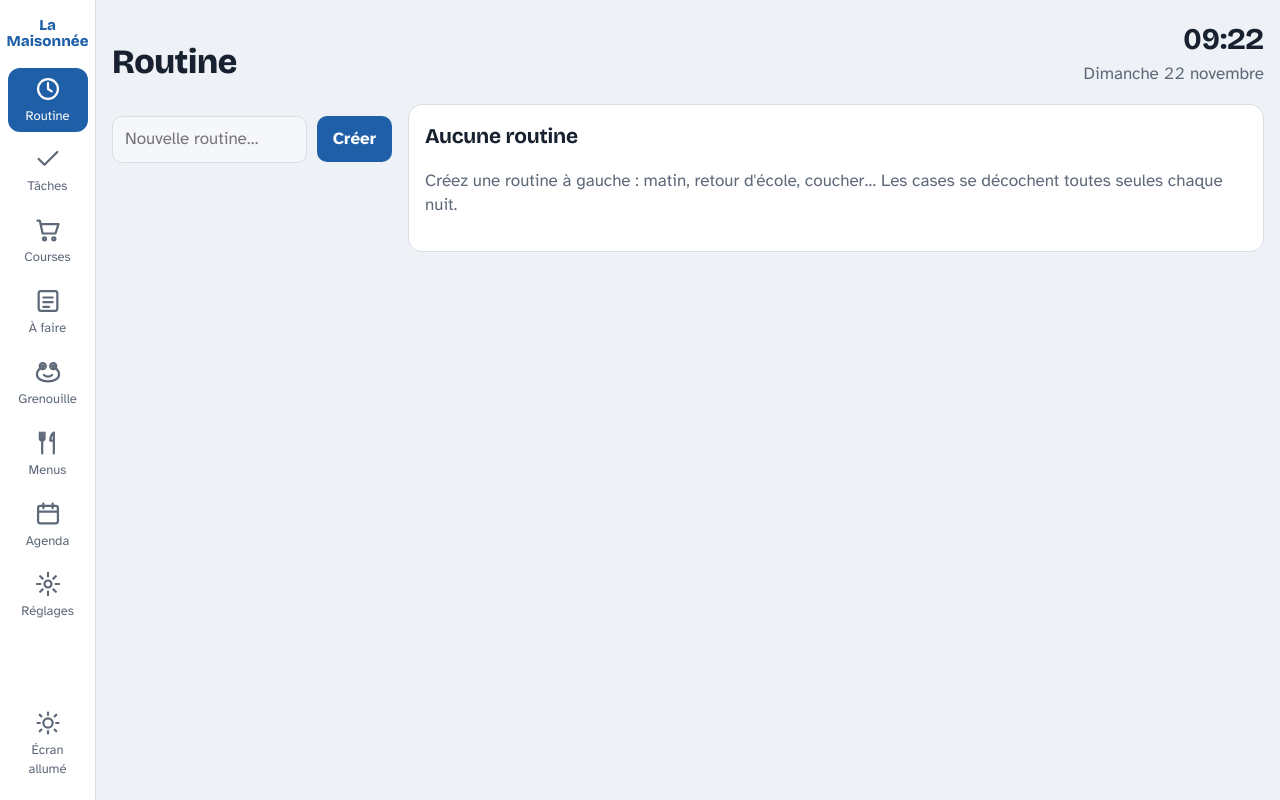
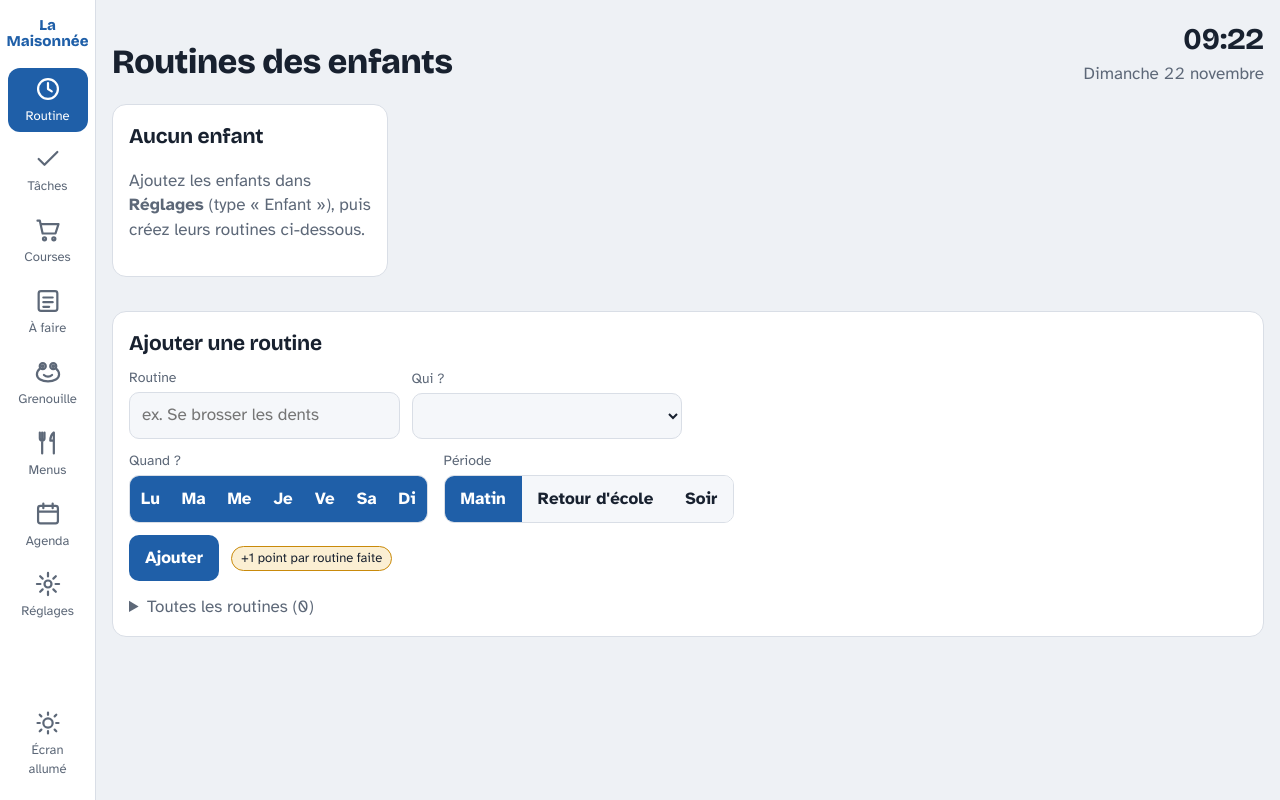
Before and after one commit to charleszogheib-sudo/maisonnee, a plain HTML site: page index.html in a window 1280 px wide. Both pictures are taken after a click on the button "Routine". Drawn offline with nearby package versions, Linux system fonts and the light colour scheme.

Commit message:
Routine : une colonne par enfant, 3 périodes, 1 point par routine
Colonnes des enfants seulement, routines du jour réparties en Matin (6h-12h),
Retour d'école (12h-19h) et Soir (19h-23h), période en cours mise en avant.
Formulaire en bas : routine, qui (ou tous les enfants), jours, période.
Chaque routine cochée ajoute 1 point au même compteur que les tâches.

Co-Authored-By: Claude Opus 5.5 <noreply@anthropic.com>
Claude-Session: https://claude.ai/code/session_01NdktDi25FcNDkekXUYCf6C

```diff
--- a/index.html
+++ b/index.html
@@ -104,6 +104,21 @@ form.add input[type=text]{flex:1 1 220px}
 .board.solo .chore{padding:14px 4px}
 .board.solo .ctitle{font-size:19px}
 .two{display:grid;grid-template-columns:1fr 1fr;gap:16px;align-items:start}
+
+/* Routines */
+.rper{margin-top:12px;border-radius:12px;padding:6px 10px 4px;background:var(--surface-2)}
+.rper h3{font-size:15px;font-weight:700;display:flex;justify-content:space-between;align-items:center;gap:8px;margin:2px 0 2px}
+.rper h3 span{font-weight:500;color:var(--muted);font-size:13px}
+.rper.now{background:var(--surface);outline:2px solid var(--mc)}
+.rper.now h3::after{content:"maintenant";font-size:12px;font-weight:700;color:#fff;background:var(--mc);border-radius:999px;padding:1px 8px;margin-left:auto}
+.rper .chore:first-of-type{border-top:0}
+.rper .empty{padding:4px 2px 8px;font-size:14px}
+.rform{display:grid;grid-template-columns:repeat(auto-fit,minmax(260px,1fr));gap:12px;align-items:end;margin-top:10px}
+.rform label{display:flex;flex-direction:column;gap:4px;font-size:14px;color:var(--muted)}
+.rform label input,.rform label select{color:var(--ink)}
+.seg.days button{padding:10px 11px}
+.rform .full{grid-column:1/-1}
+.seg button{white-space:nowrap}
 
 /* Listes */
 .item{display:flex;align-items:center;gap:12px;padding:8px 2px;border-top:1px solid var(--line)}
@@ -359,15 +374,19 @@ code{font-size:15px;background:var(--surface-2);padding:1px 5px;border-radius:5p
 
     <!-- ROUTINE -->
     <section class="view" id="v-routine">
-      <div class="lists">
-        <div class="lnav">
-          <div id="routNav" class="lnav"></div>
-          <form class="add" id="newRoutForm" style="margin-top:6px">
-            <input type="text" id="newRoutName" placeholder="Nouvelle routine…" required maxlength="40" style="flex:1 1 140px">
-            <button class="btn" type="submit">Créer</button>
-          </form>
-        </div>
-        <div class="card" id="routCard"></div>
+      <div class="board" id="routBoard"></div>
+      <div class="card" style="margin-top:16px">
+        <h2>Ajouter une routine</h2>
+        <form id="routForm" class="rform">
+          <label>Routine<input type="text" id="routTitle" placeholder="ex. Se brosser les dents" required maxlength="60"></label>
+          <label>Qui ?<select id="routWho"></select></label>
+          <div class="row full" style="gap:16px;align-items:end">
+            <div><div class="small muted" style="margin-bottom:4px">Quand ?</div><div class="seg days" id="routDays" role="group" aria-label="Jours"></div></div>
+            <div><div class="small muted" style="margin-bottom:4px">Période</div><div class="seg" id="routPeriod" role="group" aria-label="Période"></div></div>
+          </div>
+          <div class="row full" style="gap:12px"><button class="btn" type="submit">Ajouter</button><span class="chip gold">+1 point par routine faite</span></div>
+        </form>
+        <details style="margin-top:14px"><summary class="muted">Toutes les routines (<span id="routCount">0</span>)</summary><div id="routAll" style="margin-top:8px"></div></details>
       </div>
     </section>
 
@@ -485,8 +504,8 @@ code{font-size:15px;background:var(--surface-2);padding:1px 5px;border-radius:5p
 (function(){
 
 const COLORS = ["#3A7BD5","#D9544D","#2E9E6A","#9B59B6","#9C8AD8","#E08A1E","#1FA2A8","#C2477F","#6B7A8F"];   // #9C8AD8 = violet lavande
-const COLLS = ["members","chores","completions","rewards","shopping","todos","events","lists","menus","frog","routines"];
-const S = {members:[],chores:[],completions:[],rewards:[],shopping:[],todos:[],events:[],lists:[],menus:[],frog:[],routines:[]};
+const COLLS = ["members","chores","completions","rewards","shopping","todos","events","lists","menus","frog","kidRoutines"];
+const S = {members:[],chores:[],completions:[],rewards:[],shopping:[],todos:[],events:[],lists:[],menus:[],frog:[],kidRoutines:[]};
 let db = null, mcp = null, view = "taches", weekOffset = 0, pickedColor = COLORS[0];
 
 
@@ -545,7 +564,7 @@ function tick(){
 tick(); setInterval(tick, 20000);
 
 /* ---------- navigation ---------- */
-const TITLES = {routine:"Routine", taches:"Tâches & points", courses:"Liste de courses", todo:"À faire en famille", grenouille:"La grenouille", menus:"Menus de la semaine", listes:"Listes", agenda:"Agenda familial", reglages:"Réglages"};
+const TITLES = {routine:"Routines des enfants", taches:"Tâches & points", courses:"Liste de courses", todo:"À faire en famille", grenouille:"La grenouille", menus:"Menus de la semaine", listes:"Listes", agenda:"Agenda familial", reglages:"Réglages"};
 function go(v){
   view = v;
   document.querySelectorAll(".tab[data-view]").forEach(b => b.dataset.view === v ? b.setAttribute("aria-current","page") : b.removeAttribute("aria-current"));
@@ -1026,54 +1045,72 @@ $("#newListForm").addEventListener("submit", async e => {
   if(await put("lists", id, {name, items: [], order: S.lists.length, at: Date.now()})){ $("#newListName").value = ""; curList = id; try { localStorage.setItem("maisonnee.list", id); } catch(err){} renderListes(); }
 });
 
-/* ---------- routine (étapes cochées chaque jour, remises à zéro le lendemain) ---------- */
-let curRout = null; try { curRout = localStorage.getItem("maisonnee.routine"); } catch(e){}
-const sortedRouts = () => [...S.routines].sort((a,b) => (a.order ?? 0) - (b.order ?? 0) || a.at - b.at);
-const stepDone = s => s.doneOn === today();
+/* ---------- routines des enfants (par jour et par période, 1 point chacune) ---------- */
+const RPER = [{k:"matin", label:"Matin", from:6, to:12}, {k:"ecole", label:"Retour d'école", from:12, to:19}, {k:"soir", label:"Soir", from:19, to:23}];
+const RDAYS = [[1,"Lu"],[2,"Ma"],[3,"Me"],[4,"Je"],[5,"Ve"],[6,"Sa"],[0,"Di"]];
+const kids = () => sortedMembers().filter(m => memberRole(m) === "enfant");
+const nowPeriod = () => { const h = new Date().getHours(); const p = RPER.find(p => h >= p.from && h < p.to); return p ? p.k : ""; };
+const routDone = r => r.lastDone === today();
+const daysLabel = ds => ds.length === 7 ? "tous les jours" : RDAYS.filter(([d]) => ds.includes(d)).map(([, l]) => l).join(" ");
+let routDaysSel = [1,2,3,4,5,6,0], routPerSel = "matin";
+function routRow(r){
+  const done = routDone(r);
+  return `<div class="chore${done ? " done" : ""}">
+    <button class="check" type="button" data-kroute="${esc(r.id)}" aria-label="${done ? "Annuler" : "Marquer comme fait"} : ${esc(r.title)}"><svg viewBox="0 0 24 24"><path d="M5 12.5l4.5 4.5L19 7"/></svg></button>
+    <div class="grow"><div class="ctitle">${esc(r.title)}</div></div><span class="chip gold">+1</span></div>`;
+}
 function renderRoutine(){
-  const rs = sortedRouts();
-  if(!rs.some(r => r.id === curRout)) curRout = rs[0] ? rs[0].id : null;
-  $("#routNav").innerHTML = rs.map(r => { const st = r.steps || []; const d = st.filter(stepDone).length;
-    return `<button class="lbtn" type="button" data-rout="${esc(r.id)}" aria-current="${r.id === curRout}">${esc(r.name)}<span class="n">${d}/${st.length}</span></button>`; }).join("");
-  const r = rs.find(x => x.id === curRout), card = $("#routCard");
-  if(!r){ card.innerHTML = `<h2>Aucune routine</h2><p class="muted">Créez une routine à gauche : matin, retour d'école, coucher… Les cases se décochent toutes seules chaque nuit.</p>`; return; }
-  const steps = r.steps || [], done = steps.filter(stepDone).length;
-  const keep = document.activeElement && document.activeElement.id === "stepText" ? $("#stepText").value : null;
-  card.innerHTML = `<div class="row"><h2 class="grow">${esc(r.name)}</h2>
-      <button class="btn ghost" type="button" id="routRename">Renommer</button>
-      <button class="btn danger" type="button" id="routDelete">Supprimer</button></div>
-    <div class="bar"><i style="width:${steps.length ? Math.round(100*done/steps.length) : 0}%"></i></div>
-    <div class="small muted">${steps.length ? (done === steps.length ? "Bravo, tout est fait aujourd'hui !" : `${done} sur ${steps.length} fait${done > 1 ? "es" : "e"} aujourd'hui`) : "Aucune étape"}</div>
-    <form class="add" id="stepForm" style="margin:14px 0 6px"><input type="text" id="stepText" placeholder="Ajouter une étape (ex. se brosser les dents)" required maxlength="80"><button class="btn" type="submit">Ajouter</button></form>
-    <div>${steps.map((s, i) => `<div class="item${stepDone(s) ? " done" : ""}">
-      <button class="check" type="button" data-rstep="${esc(s.id)}" aria-label="Cocher ${esc(s.text)}"><svg viewBox="0 0 24 24"><path d="M5 12.5l4.5 4.5L19 7"/></svg></button>
-      <div class="t">${esc(s.text)}</div>
-      <button class="icon-btn" type="button" data-rup="${esc(s.id)}" aria-label="Monter" ${i ? "" : "disabled"}>↑</button>
-      <button class="icon-btn" type="button" data-delrstep="${esc(s.id)}" aria-label="Supprimer">×</button></div>`).join("") || `<div class="empty">Ajoutez les étapes, dans l'ordre.</div>`}</div>
-    <div class="row" style="margin-top:14px"><button class="btn ghost" type="button" id="routReset" ${done ? "" : "disabled"}>Tout décocher</button></div>`;
-  if(keep !== null){ $("#stepText").value = keep; $("#stepText").focus(); }
-  const saveSteps = st => patch("routines", r.id, {steps: st});
-  $("#stepForm").onsubmit = async e => { e.preventDefault(); const t = $("#stepText").value.trim(); if(!t) return;
-    $("#stepText").value = ""; await saveSteps([...steps, {id: uid(), text: t, doneOn: ""}]); $("#stepText").focus(); };
-  $("#routReset").onclick = () => saveSteps(steps.map(s => ({...s, doneOn: ""})));
-  $("#routDelete").onclick = () => confirmBox(`Supprimer la routine « ${r.name} » ?`, "Supprimer", () => del("routines", r.id));
-  $("#routRename").onclick = () => {
-    const ov = modal(`<h2>Renommer la routine</h2><input type="text" id="renameIn" maxlength="40" value="${esc(r.name)}"><div class="row"><button class="btn" type="button" id="renameOk">Enregistrer</button><button class="btn ghost" type="button" data-close>Annuler</button></div>`);
-    ov.querySelector("#renameOk").onclick = () => { const v = ov.querySelector("#renameIn").value.trim(); if(v){ closeModal(); patch("routines", r.id, {name: v}); } };
-  };
+  const ks = kids(), dow = new Date().getDay(), np = nowPeriod(), board = $("#routBoard");
+  if(!ks.length){
+    board.innerHTML = `<div class="card"><h2>Aucun enfant</h2><p class="muted">Ajoutez les enfants dans <b>Réglages</b> (type « Enfant »), puis créez leurs routines ci-dessous.</p></div>`;
+  } else {
+    board.innerHTML = ks.map(m => {
+      const mine = S.kidRoutines.filter(r => r.memberId === m.id && (r.days || []).includes(dow));
+      const left = mine.filter(r => !routDone(r)).length;
+      return `<div class="card mcard" style="--mc:${esc(m.color)}">
+        <div class="mhead">${avatar(m)}<div><h2>${esc(m.name)}</h2><div class="small muted">${mine.length ? (left ? `${left} routine${left > 1 ? "s" : ""} à faire` : "Tout est fait !") : "Rien aujourd'hui"}</div></div>
+          <div class="pts"><b>${points(m.id)}</b><span>points</span></div></div>
+        ${RPER.map(p => { const list = mine.filter(r => r.period === p.k).sort((a,b) => routDone(a) - routDone(b) || a.title.localeCompare(b.title));
+          return `<div class="rper${p.k === np ? " now" : ""}"><h3>${p.label} <span>${p.from}h – ${p.to}h</span></h3>${list.map(routRow).join("") || `<div class="empty">Rien</div>`}</div>`; }).join("")}
+      </div>`;
+    }).join("");
+  }
+  // formulaire
+  const who = $("#routWho"), cur = who.value;
+  who.innerHTML = (ks.length > 1 ? `<option value="*">Tous les enfants</option>` : "") + ks.map(m => `<option value="${esc(m.id)}">${esc(m.name)}</option>`).join("");
+  if([...who.options].some(o => o.value === cur)) who.value = cur;
+  $("#routDays").innerHTML = RDAYS.map(([d, l]) => `<button type="button" data-rday="${d}" aria-pressed="${routDaysSel.includes(d)}">${l}</button>`).join("");
+  $("#routPeriod").innerHTML = RPER.map(p => `<button type="button" data-rper="${p.k}" aria-pressed="${p.k === routPerSel}">${p.label}</button>`).join("");
+  const all = [...S.kidRoutines].sort((a,b) => (member(a.memberId)?.name || "").localeCompare(member(b.memberId)?.name || "") || RPER.findIndex(p => p.k === a.period) - RPER.findIndex(p => p.k === b.period) || a.title.localeCompare(b.title));
+  $("#routCount").textContent = all.length;
+  $("#routAll").innerHTML = all.map(r => { const m = member(r.memberId); const p = RPER.find(p => p.k === r.period);
+    return `<div class="hist">${avatar(m, true)}<div class="grow"><b>${esc(r.title)}</b><div class="small muted">${esc(m ? m.name : "?")} · ${p ? p.label : ""} · ${daysLabel(r.days || [])}</div></div>
+      <button class="icon-btn" type="button" data-delkroute="${esc(r.id)}" aria-label="Supprimer la routine">×</button></div>`; }).join("") || `<div class="empty">Aucune routine pour l'instant.</div>`;
+}
+async function toggleRoutine(r){
+  if(routDone(r)){
+    if(r.lastCompletion) await del("completions", r.lastCompletion);
+    await patch("kidRoutines", r.id, {lastDone: null, lastCompletion: null}); return;
+  }
+  const id = uid();
+  if(await put("completions", id, {type:"routine", routineId:r.id, title:"Routine : " + r.title, memberId:r.memberId, points:1, at:Date.now(), day:today()})){
+    await patch("kidRoutines", r.id, {lastDone: today(), lastCompletion: id}); const m = member(r.memberId); toast(`Bravo ${m ? m.name : ""} ! +1 point`);
+  }
 }
 document.addEventListener("click", e => {
-  const b = e.target.closest("[data-rout]"); if(b){ curRout = b.dataset.rout; try { localStorage.setItem("maisonnee.routine", curRout); } catch(err){} renderRoutine(); return; }
-  const r = S.routines.find(x => x.id === curRout); if(!r) return;
-  const st = r.steps || [];
-  const c = e.target.closest("[data-rstep]"); if(c){ patch("routines", r.id, {steps: st.map(s => s.id === c.dataset.rstep ? {...s, doneOn: stepDone(s) ? "" : today()} : s)}); return; }
-  const u = e.target.closest("[data-rup]"); if(u){ const i = st.findIndex(s => s.id === u.dataset.rup); if(i > 0){ const n = [...st]; [n[i-1], n[i]] = [n[i], n[i-1]]; patch("routines", r.id, {steps: n}); } return; }
-  const d = e.target.closest("[data-delrstep]"); if(d){ patch("routines", r.id, {steps: st.filter(s => s.id !== d.dataset.delrstep)}); }
+  const c = e.target.closest("[data-kroute]"); if(c){ const r = S.kidRoutines.find(x => x.id === c.dataset.kroute); if(r) toggleRoutine(r); return; }
+  const d = e.target.closest("[data-delkroute]"); if(d){ const r = S.kidRoutines.find(x => x.id === d.dataset.delkroute); if(r) confirmBox(`Supprimer la routine « ${r.title} » ?`, "Supprimer", () => del("kidRoutines", r.id)); return; }
+  const dy = e.target.closest("[data-rday]"); if(dy){ const n = +dy.dataset.rday; routDaysSel = routDaysSel.includes(n) ? routDaysSel.filter(x => x !== n) : [...routDaysSel, n]; renderRoutine(); return; }
+  const pr = e.target.closest("[data-rper]"); if(pr){ routPerSel = pr.dataset.rper; renderRoutine(); }
 });
-$("#newRoutForm").addEventListener("submit", async e => {
-  e.preventDefault(); const name = $("#newRoutName").value.trim(); if(!name) return;
-  const id = uid();
-  if(await put("routines", id, {name, steps: [], order: S.routines.length, at: Date.now()})){ $("#newRoutName").value = ""; curRout = id; try { localStorage.setItem("maisonnee.routine", id); } catch(err){} renderRoutine(); }
+$("#routForm").addEventListener("submit", async e => {
+  e.preventDefault(); const title = $("#routTitle").value.trim(), who = $("#routWho").value;
+  if(!title) return;
+  if(!who){ toast("Ajoutez d'abord les enfants dans Réglages"); return; }
+  if(!routDaysSel.length){ toast("Choisissez au moins un jour"); return; }
+  const ids = who === "*" ? kids().map(m => m.id) : [who];
+  for(const mid of ids) await put("kidRoutines", uid(), {title, memberId: mid, days: [...routDaysSel], period: routPerSel, points: 1, at: Date.now()});
+  $("#routTitle").value = ""; toast(ids.length > 1 ? `Routine ajoutée pour ${ids.length} enfants` : "Routine ajoutée");
 });
 setInterval(() => { if(view === "routine") renderRoutine(); }, 60000);
 
--- a/sw.js
+++ b/sw.js
@@ -1,5 +1,5 @@
 // Garde l'appli disponible même sans Internet (les données sont déjà sur la tablette).
-const CACHE = "maisonnee-v13";
+const CACHE = "maisonnee-v14";
 const FILES = ["./", "index.html", "manifest.webmanifest", "icon-192.png", "icon-512.png"];
 self.addEventListener("install", e => { e.waitUntil(caches.open(CACHE).then(c => c.addAll(FILES))); self.skipWaiting(); });
 self.addEventListener("activate", e => { e.waitUntil(caches.keys().then(ks => Promise.all(ks.filter(k => k !== CACHE).map(k => caches.delete(k))))); self.clients.claim(); });
```
